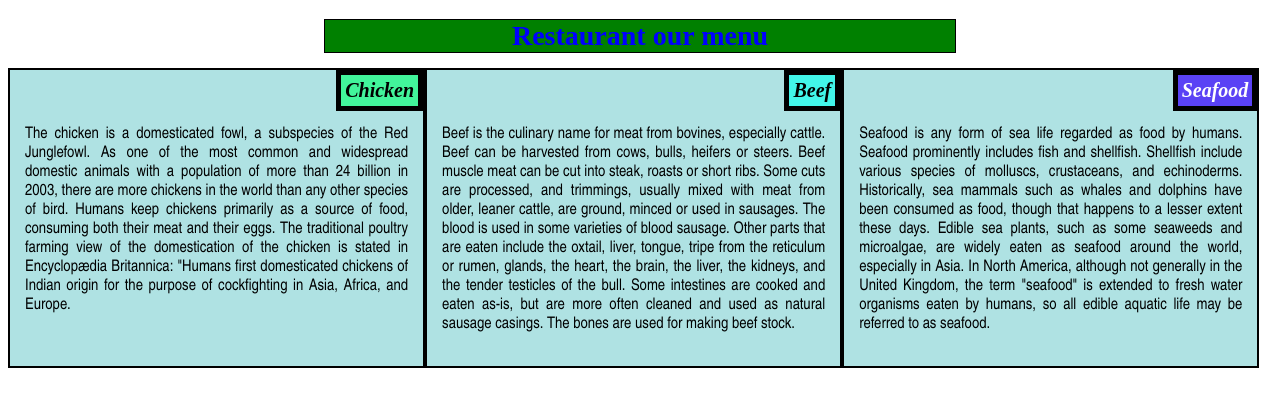
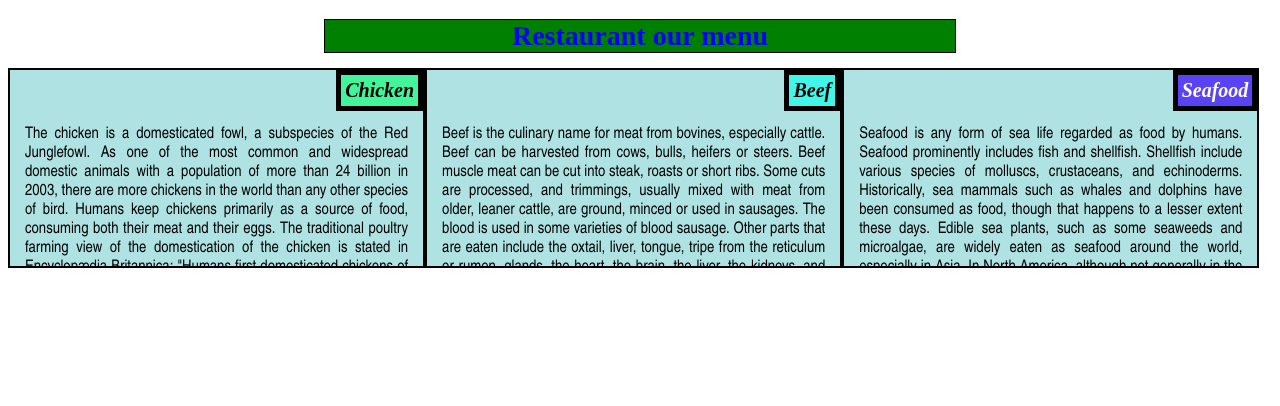
Before and after one commit to seguraedwin5/module2-solution, a plain HTML site: page index.html in a window 1280 px wide. Drawn offline with Linux system fonts and the light colour scheme.

Commit message:
se agrega overflow

```diff
--- a/css/styles.css
+++ b/css/styles.css
@@ -24,8 +24,8 @@ h1 {
 		padding-right: 15px;
 		padding-bottom: 10px;
 		font-family:Arial Narrow;
-	 	height: 300px;
-
+	 	height: 200px;
+		overflow: auto;
 
 }
 
```
